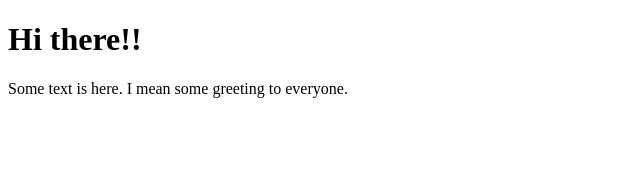
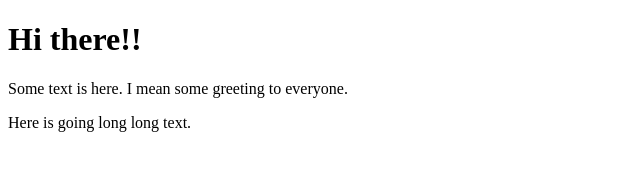
Before and after one commit to ValeriiZa/coursera-test, a plain HTML site: page index.html in a window 1280 px wide. Shown: the whole page, without its empty margins (0-640 px from the left). Drawn offline with Linux system fonts and the light colour scheme.

Commit message:
Added long text.

```diff
--- a/index.html
+++ b/index.html
@@ -7,5 +7,6 @@
   <body>
     <h1>Hi there!!</h1>
     <p>Some text is here. I mean some greeting to everyone.</p>
+    <p>Here is going long long text.</p>
   </body>
 </html>
```
